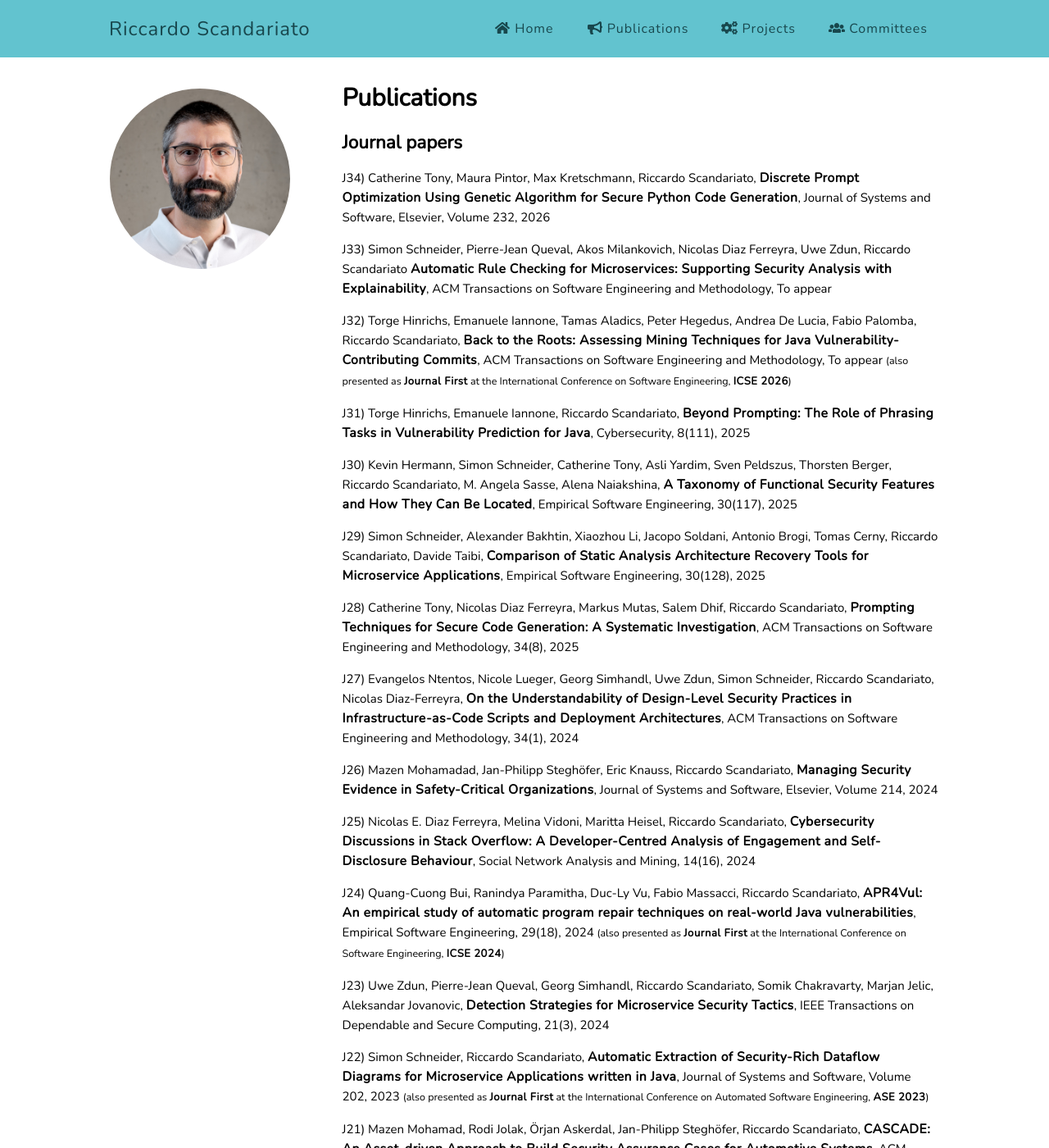
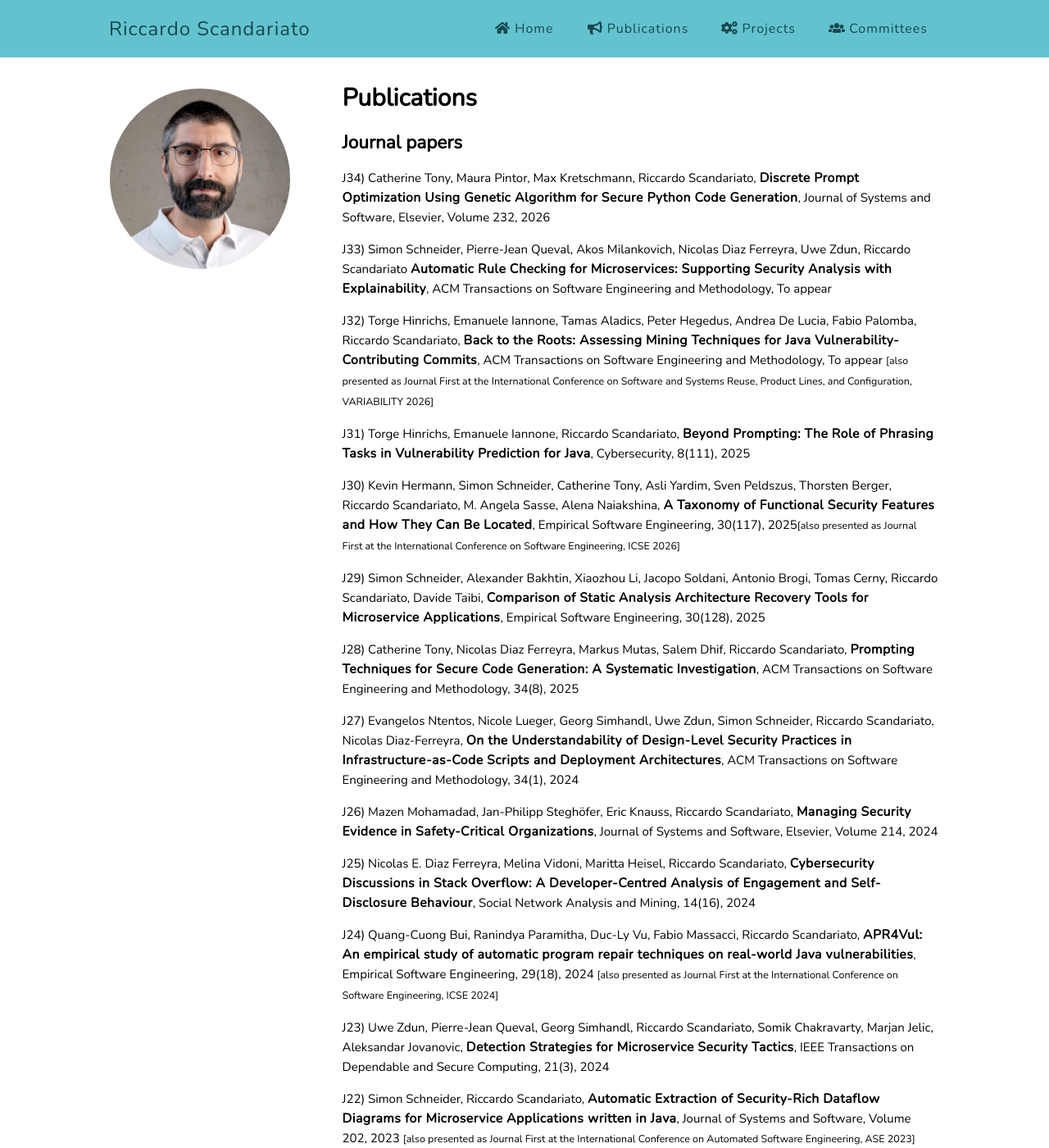
Before and after one commit to riccardoscandariato/riccardoscandariato.github.io, a Jekyll site: the page built from papers.md, in a window 1280 px wide and 1400 px high. Shown: the whole window at 82% size. Built offline with Jekyll 4.4.1, drawn with Linux system fonts in a browser that asks for light colours; some of the changed text lies outside the part shown.

Commit message:
page update

```diff
--- a/papers.md
+++ b/papers.md
@@ -6,15 +6,15 @@
 
 <h2>Journal papers</h2>
 
-<p>J34) Catherine Tony, Maura Pintor, Max Kretschmann, Riccardo Scandariato, <strong>Discrete Prompt Optimization Using Genetic Algorithm for Secure Python Code Generation</strong>, Journal of Systems and Software, Elsevier, Volume 232, 2026
+<p>J34) Catherine Tony, Maura Pintor, Max Kretschmann, Riccardo Scandariato, <strong>Discrete Prompt Optimization Using Genetic Algorithm for Secure Python Code Generation</strong>, Journal of Systems and Software, Elsevier, Volume 232, 2026</p>
 
-<p>J33) Simon Schneider, Pierre-Jean Queval, Akos Milankovich, Nicolas Diaz Ferreyra, Uwe Zdun, Riccardo Scandariato <strong>Automatic Rule Checking for Microservices: Supporting Security Analysis with Explainability</strong>, ACM Transactions on Software Engineering and Methodology, To appear
+<p>J33) Simon Schneider, Pierre-Jean Queval, Akos Milankovich, Nicolas Diaz Ferreyra, Uwe Zdun, Riccardo Scandariato <strong>Automatic Rule Checking for Microservices: Supporting Security Analysis with Explainability</strong>, ACM Transactions on Software Engineering and Methodology, To appear</p>
 
-<p>J32) Torge Hinrichs, Emanuele Iannone, Tamas Aladics, Peter Hegedus, Andrea De Lucia, Fabio Palomba, Riccardo Scandariato, <strong>Back to the Roots: Assessing Mining Techniques for Java Vulnerability-Contributing Commits</strong>, ACM Transactions on Software Engineering and Methodology, To appear <small>(also presented as <strong>Journal First</strong> at the International Conference on Software Engineering, <strong>ICSE 2026</strong>)</small>
+<p>J32) Torge Hinrichs, Emanuele Iannone, Tamas Aladics, Peter Hegedus, Andrea De Lucia, Fabio Palomba, Riccardo Scandariato, <strong>Back to the Roots: Assessing Mining Techniques for Java Vulnerability-Contributing Commits</strong>, ACM Transactions on Software Engineering and Methodology, To appear <small>[also presented as Journal First at the International Conference on Software and Systems Reuse, Product Lines, and Configuration, VARIABILITY 2026]</small></p>
 
-<p>J31) Torge Hinrichs, Emanuele Iannone, Riccardo Scandariato, <strong>Beyond Prompting: The Role of Phrasing Tasks in Vulnerability Prediction for Java</strong>, Cybersecurity, 8(111), 2025
+<p>J31) Torge Hinrichs, Emanuele Iannone, Riccardo Scandariato, <strong>Beyond Prompting: The Role of Phrasing Tasks in Vulnerability Prediction for Java</strong>, Cybersecurity, 8(111), 2025</p>
 
-<p>J30) Kevin Hermann, Simon Schneider, Catherine Tony, Asli Yardim, Sven Peldszus, Thorsten Berger, Riccardo Scandariato, M. Angela Sasse, Alena Naiakshina, <strong>A Taxonomy of Functional Security Features and How They Can Be Located</strong>, Empirical Software Engineering, 30(117), 2025</p>
+<p>J30) Kevin Hermann, Simon Schneider, Catherine Tony, Asli Yardim, Sven Peldszus, Thorsten Berger, Riccardo Scandariato, M. Angela Sasse, Alena Naiakshina, <strong>A Taxonomy of Functional Security Features and How They Can Be Located</strong>, Empirical Software Engineering, 30(117), 2025<small>[also presented as Journal First at the International Conference on Software Engineering, ICSE 2026]</small></p>
 
 <p>J29) Simon Schneider, Alexander Bakhtin, Xiaozhou Li, Jacopo Soldani, Antonio Brogi, Tomas Cerny, Riccardo Scandariato, Davide Taibi, <strong>Comparison of Static Analysis Architecture Recovery Tools for Microservice Applications</strong>, Empirical Software Engineering, 30(128), 2025</p>
 
@@ -26,11 +26,11 @@
 
 <p>J25) Nicolas E. Diaz Ferreyra, Melina Vidoni, Maritta Heisel, Riccardo Scandariato, <strong>Cybersecurity Discussions in Stack Overflow: A Developer-Centred Analysis of Engagement and Self-Disclosure Behaviour</strong>, Social Network Analysis and Mining, 14(16), 2024</p>
 
-<p>J24) Quang-Cuong Bui, Ranindya Paramitha, Duc-Ly Vu, Fabio Massacci, Riccardo Scandariato, <strong>APR4Vul: An empirical study of automatic program repair techniques on real-world Java vulnerabilities</strong>, Empirical Software Engineering, 29(18), 2024 <small>(also presented as <strong>Journal First</strong> at the International Conference on Software Engineering, <strong>ICSE 2024</strong>)</small></p>
+<p>J24) Quang-Cuong Bui, Ranindya Paramitha, Duc-Ly Vu, Fabio Massacci, Riccardo Scandariato, <strong>APR4Vul: An empirical study of automatic program repair techniques on real-world Java vulnerabilities</strong>, Empirical Software Engineering, 29(18), 2024 <small>[also presented as Journal First at the International Conference on Software Engineering, ICSE 2024]</small></p>
 
 <p>J23) Uwe Zdun, Pierre-Jean Queval, Georg Simhandl, Riccardo Scandariato, Somik Chakravarty, Marjan Jelic, Aleksandar Jovanovic, <strong>Detection Strategies for Microservice Security Tactics</strong>, IEEE Transactions on Dependable and Secure Computing, 21(3), 2024</p>
 
-<p>J22) Simon Schneider, Riccardo Scandariato, <strong>Automatic Extraction of Security-Rich Dataflow Diagrams for Microservice Applications written in Java</strong>, Journal of Systems and Software, Volume 202, 2023 <small>(also presented as <strong>Journal First</strong> at the International Conference on Automated Software Engineering, <strong>ASE 2023</strong>)</small></p>
+<p>J22) Simon Schneider, Riccardo Scandariato, <strong>Automatic Extraction of Security-Rich Dataflow Diagrams for Microservice Applications written in Java</strong>, Journal of Systems and Software, Volume 202, 2023 <small>[also presented as Journal First at the International Conference on Automated Software Engineering, ASE 2023]</small></p>
 
 <p>J21) Mazen Mohamad, Rodi Jolak, Örjan Askerdal, Jan-Philipp Steghöfer, Riccardo Scandariato, <strong>CASCADE: An Asset-driven Approach to Build Security Assurance Cases for Automotive Systems</strong>, ACM Transactions on Cyber-Physical Systems, 7(1), 2023</p>
 
@@ -38,7 +38,7 @@
 
 <p>J19) Katja Tuma, Sven Peldszus, Daniel Strüber, Riccardo Scandariato, Jan Jürjens, <strong>Checking Security Compliance between Models and Code</strong>, Software and Systems Modeling, Volume 22, Springer, 2022</p>
 
-<p>J18) Rodi Jolak, Thomas Rosenstatter, Mazen Mohamad, Kim Strandberg, Behrooz Sangchoolie, Nasser Nowdehi, Riccardo Scandariato, <strong>CONSERVE: A Framework for the Selection of Techniques for Monitoring Containers Security</strong>, Journal of Systems and Software, Elsevier, Volume 186, April 2022 <small>(also presented as <strong>Journal First</strong> at the International Conference on Software Architecture, <strong>ICSA 2023</strong>)</small></p>
+<p>J18) Rodi Jolak, Thomas Rosenstatter, Mazen Mohamad, Kim Strandberg, Behrooz Sangchoolie, Nasser Nowdehi, Riccardo Scandariato, <strong>CONSERVE: A Framework for the Selection of Techniques for Monitoring Containers Security</strong>, Journal of Systems and Software, Elsevier, Volume 186, April 2022 <small>[also presented as Journal First at the International Conference on Software Architecture, ICSA 2023]</small></p>
 
 <p>J17) Katja Tuma, Christian Sandberg, Urban Thorsson, Mathias Widman, Thomas Herpel, Riccardo Scandariato, <strong>Finding Security Threats That Matter: Two Industrial Case Studies</strong>, Journal of Systems and Software, Elsevier, Volume 179, September 2021</p>
 
@@ -165,7 +165,7 @@
 
 <p>C58) Riccardo Scandariato, Jennifer Horkhoff, Robert Feldt, <strong>Generative Secure Design, Defined</strong>, International Conference on Software Engineering - New Ideas and Emerging Results Track (ICSE NIER), 2018</p>
 
-<p>C57) Stefanie Jasser, Katja Tuma, Riccardo Scandariato, Matthias Riebisch, <strong>Back to the Drawing Board: Bringing Security Constraints in an Architecture-centric Software Development Process</strong>, International Conference on Information Systems Security and Privacy (ICISSP), 2018<br/>[also presented as poster, which received the <strong>Best Poster</strong> award]</p>
+<p>C57) Stefanie Jasser, Katja Tuma, Riccardo Scandariato, Matthias Riebisch, <strong>Back to the Drawing Board: Bringing Security Constraints in an Architecture-centric Software Development Process</strong>, International Conference on Information Systems Security and Privacy (ICISSP), 2018<br/>[also presented as poster, which received the <strong>Best Poster Award</strong>]</p>
 
 <p>C56) Katja Tuma, Riccardo Scandariato, Mathias Widman, Christian Sandberg, <strong>Towards security threats that matter</strong>, Workshop On The Security Of Industrial Control Systems &amp; Of Cyber-Physical Systems (CyberICPS), 2017</p>
 
```
Also changed, not shown: index.md (+3 -3 lines).
